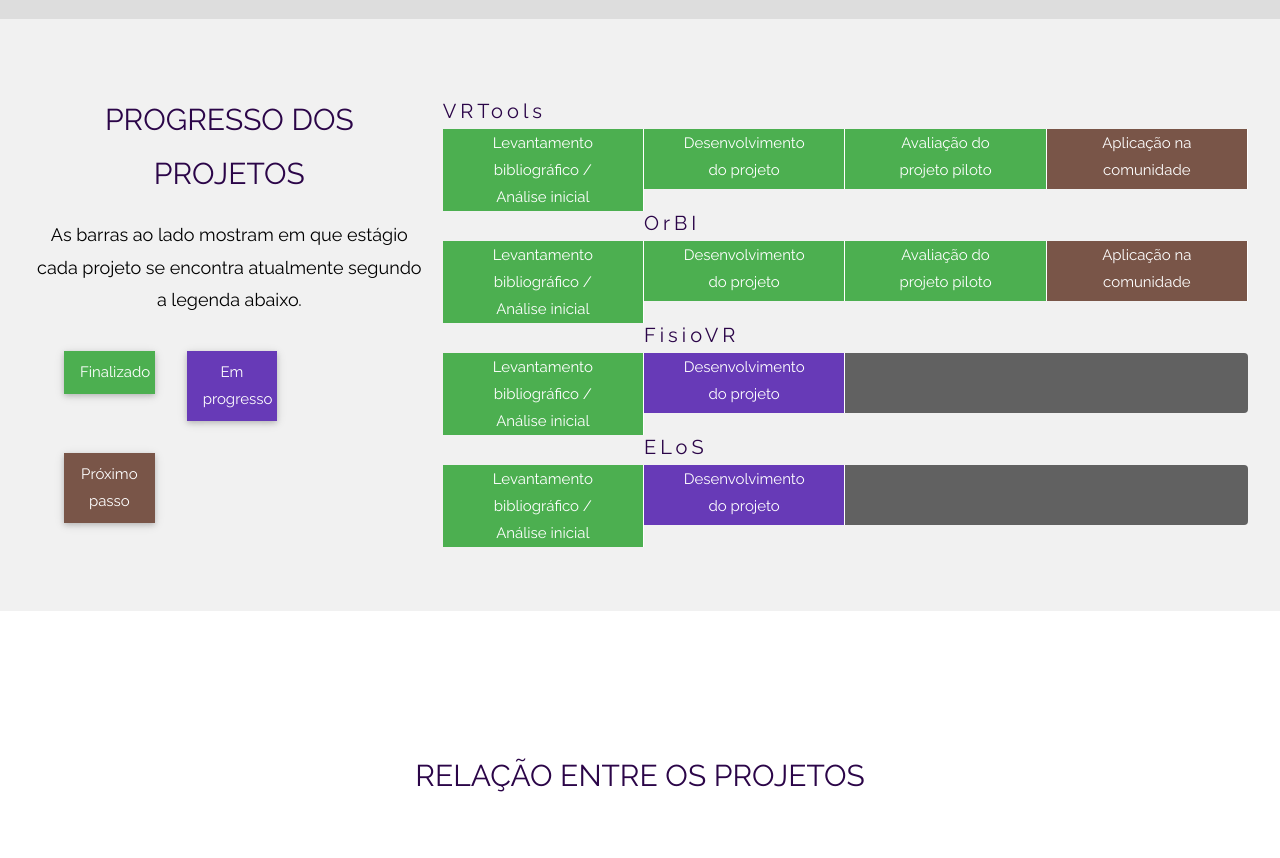
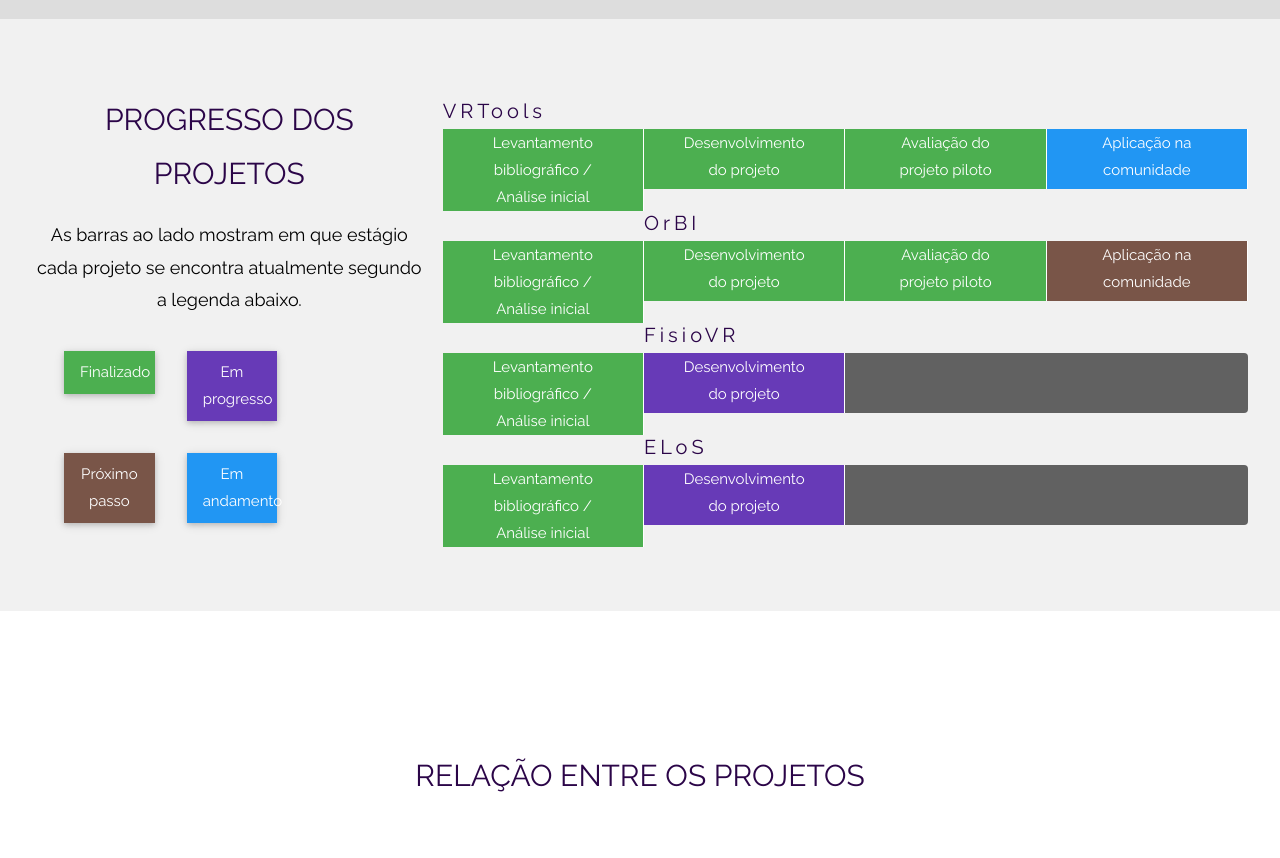
Before and after one commit to AVRGroup/virtus, a plain HTML site: page index.html in a window 1280 px wide. Shown: the part 4880-5738 px from the top of the page. Drawn offline with Linux system fonts and the light colour scheme.

Commit message:
Update index.html

```diff
--- a/index.html
+++ b/index.html
@@ -273,6 +273,7 @@
           <div class="w3-col m3 w3-card w3-green w3-padding w3-margin">Finalizado</div>
           <div class="w3-col m3 w3-card w3-deep-purple w3-padding w3-margin">Em progresso</div>
           <div class="w3-col m3 w3-card w3-brown w3-padding w3-margin">Próximo passo</div>
+          <div class="w3-col m3 w3-card w3-blue w3-padding w3-margin">Em andamento</div>
         </div>
       </div>
       <div class="w3-col m8">
@@ -288,7 +289,7 @@
           <div class="w3-container progress w3-col s3 w3-green w3-center ">
             Avaliação do<br> projeto piloto
           </div>
-          <div class="w3-container progress w3-col s3 w3-brown w3-center ">
+          <div class="w3-container progress w3-col s3 w3-blue w3-center ">
             Aplicação na<br> comunidade
           </div>
         </div>
```
